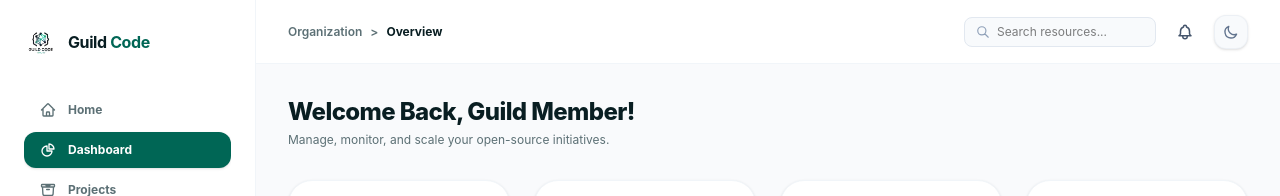
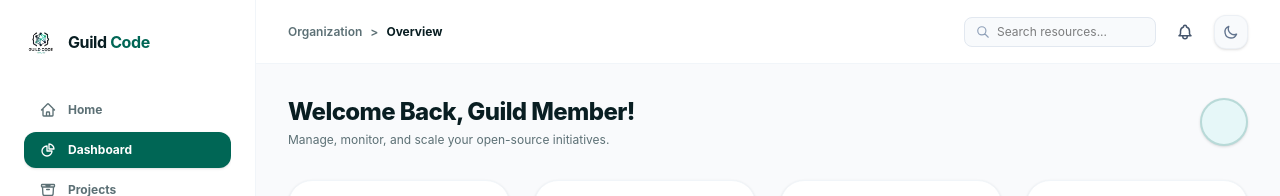
Before and after one commit to Winney360/Guild_Code_Community_Hub, a React (Vite) app in the folder client/: page /dashboard in a window 1280 px wide. Shown: the top 196 px of the page. Built offline with nearby package versions, Linux system fonts and the light colour scheme; no server answers.

Commit message:
feat: render user profile picture avatar in dashboard welcome header linking to settings page

```diff
--- a/client/src/pages/DashboardOverview.tsx
+++ b/client/src/pages/DashboardOverview.tsx
@@ -104,6 +104,19 @@ export const DashboardOverview: React.FC = () => {
           </h1>
           <p className="text-xs text-[#5c7075]">Manage, monitor, and scale your open-source initiatives.</p>
         </div>
+        <Link
+          to="/dashboard/settings"
+          className="relative w-12 h-12 rounded-full overflow-hidden bg-[#e6f7f8] border-2 border-[#006655]/20 hover:border-[#006655] shadow-sm select-none cursor-pointer flex items-center justify-center transition-all hover:scale-105 shrink-0"
+          title="Go to settings"
+        >
+          {user?.profilePicture ? (
+            <img src={user.profilePicture} alt={user.fullName} className="w-full h-full object-cover" />
+          ) : (
+            <span className="text-sm font-black text-[#006655] tracking-wider">
+              {user?.fullName ? (user.fullName.trim().split(/\s+/).length >= 2 ? (user.fullName.trim().split(/\s+/)[0][0] + user.fullName.trim().split(/\s+/)[user.fullName.trim().split(/\s+/).length - 1][0]).toUpperCase() : user.fullName.trim().substring(0, 2).toUpperCase()) : ''}
+            </span>
+          )}
+        </Link>
       </div>
 
       {/* 1. Statistics Cards Row */}
```
